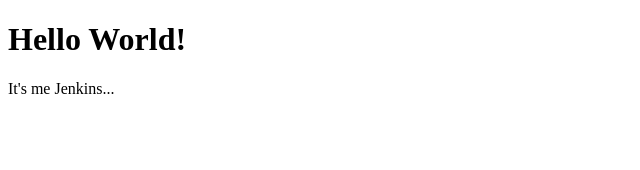
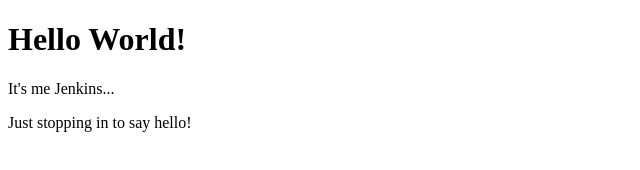
Before and after one commit to CJMcClure/dwa_html, a plain HTML site: page index.html in a window 1280 px wide. Shown: the whole page, without its empty margins (0-640 px from the left). Drawn offline with Linux system fonts and the light colour scheme.

Commit message:
Testing Jenkins Three

```diff
--- a/index.html
+++ b/index.html
@@ -5,5 +5,6 @@
 <body>
 	<h1>Hello World!</h1>
 	<p>It's me Jenkins...</p>
+	<p>Just stopping in to say hello!</p>
 </body>
 </html>
```
